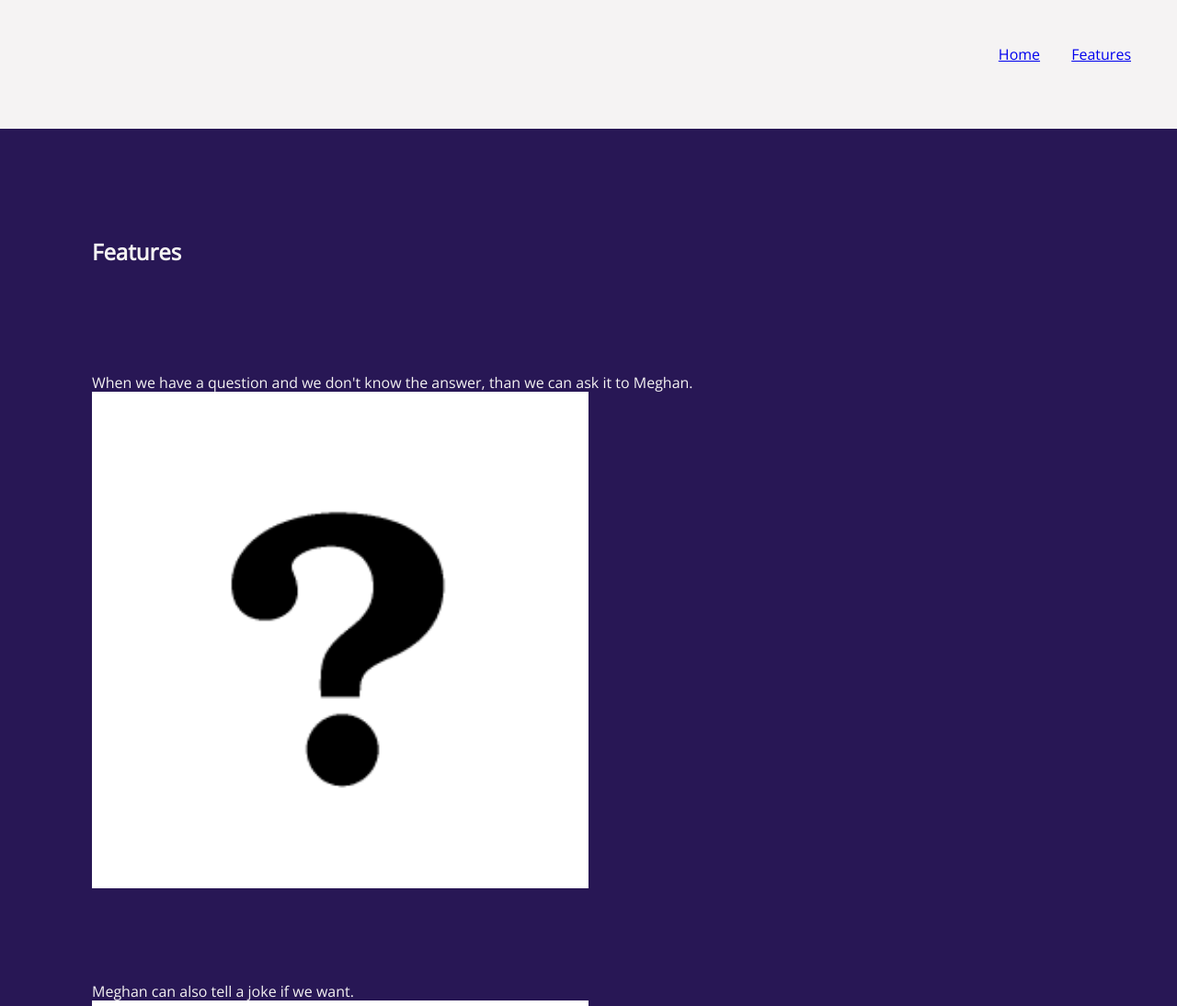
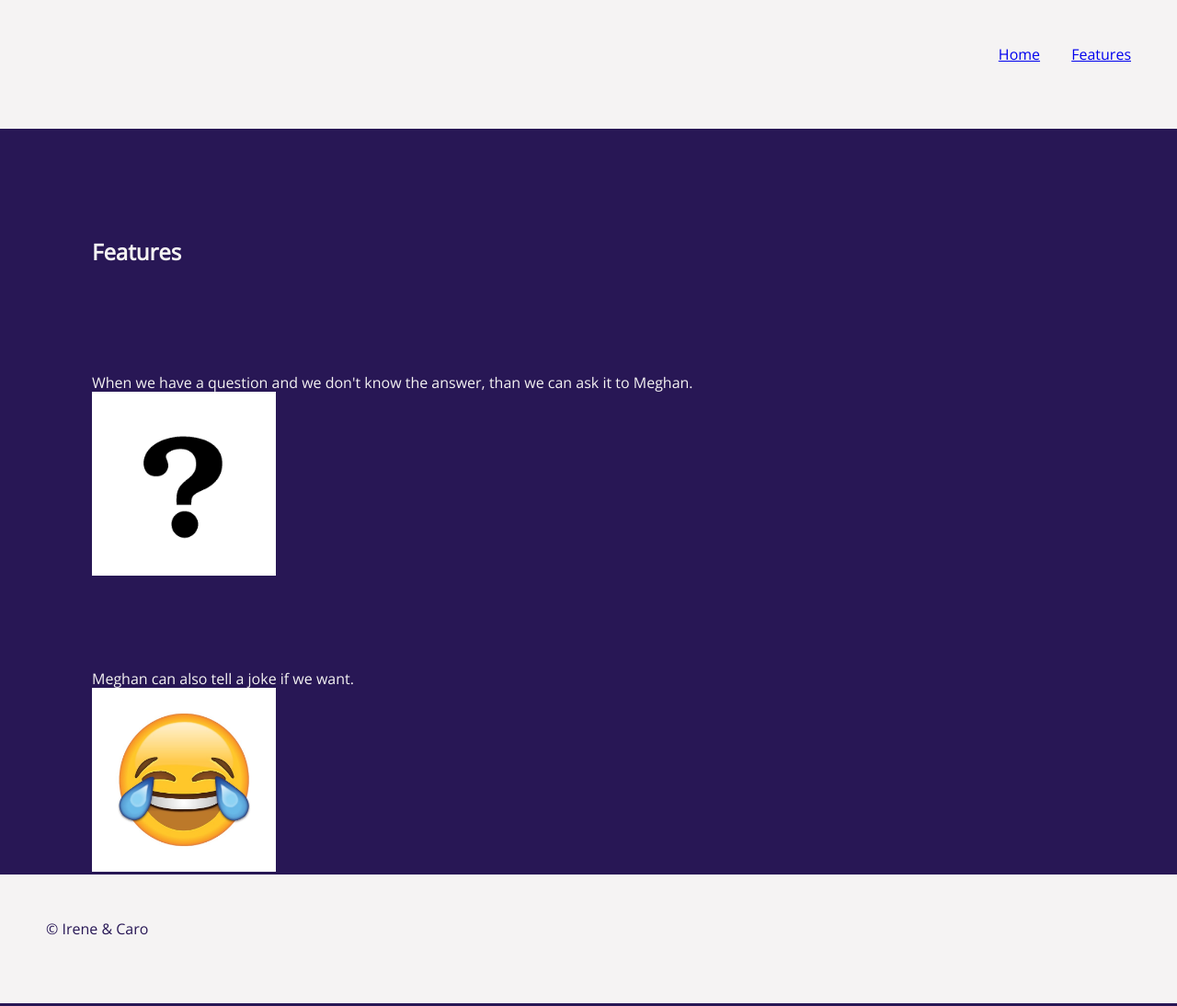
Before and after one commit to haeirene/basic---webtech3-lab1, a plain HTML site: page features.html in a window 1280 px wide. Shown: the top 1094 px of the page at 92% size. Drawn offline with nearby package versions, Linux system fonts and the light colour scheme.

Commit message:
Resize img to fit media query 1000 px

```diff
--- a/style.css
+++ b/style.css
@@ -59,4 +59,12 @@ footer {
         display: block;
         padding-left: 100px;
     }
+    .joke img {
+        width: 200px;
+        height: 200px;
+    }
+    .question img{
+        width: 200px;
+        height: 200px;
+    }
 }
```
